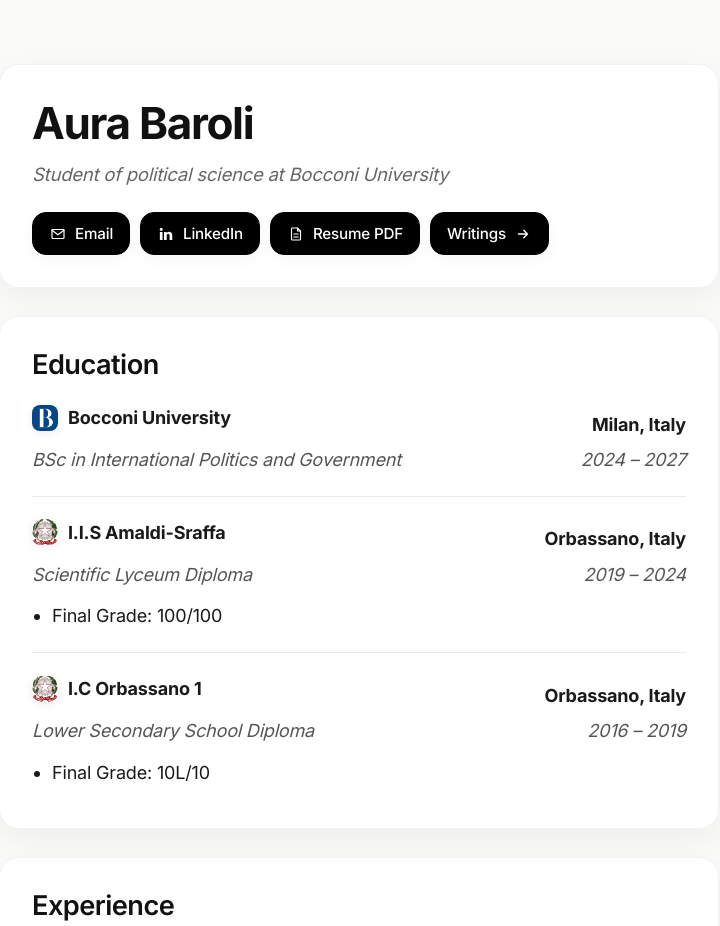
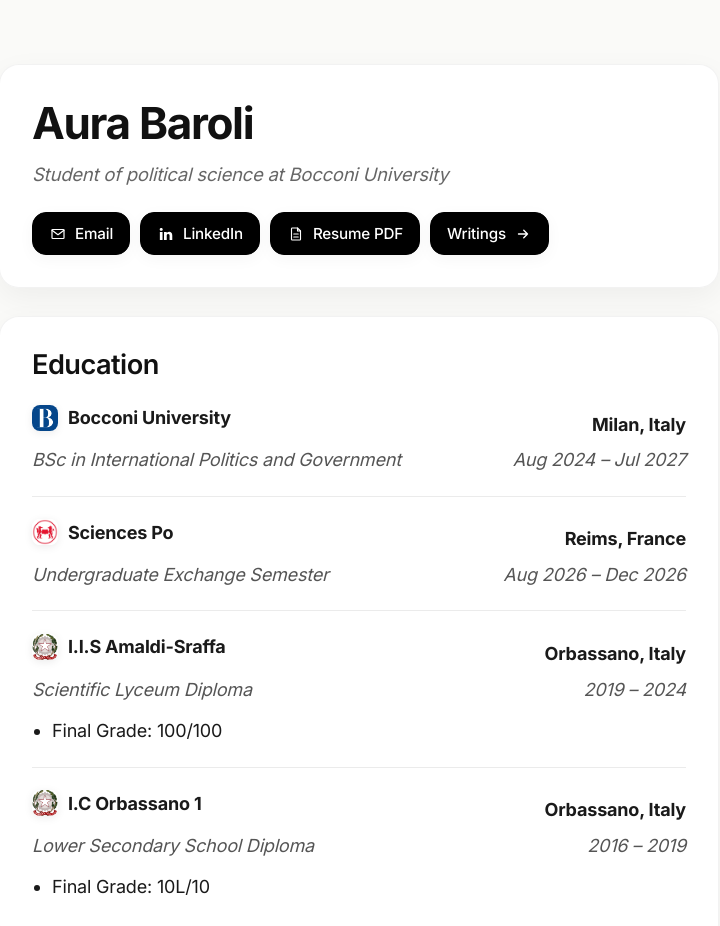
Before and after one commit to aurabaroli/aurabaroli.github.io, a plain HTML site: page index.html in a window 1280 px wide. Shown: the top 926 px of the page, without its empty margins (281-1001 px from the left). Drawn offline with Linux system fonts and the light colour scheme.

Commit message:
Update index.html

```diff
--- a/index.html
+++ b/index.html
@@ -167,7 +167,21 @@
         </div>
         <div class="entry-row bottom">
           <span class="entry-left">BSc in International Politics and Government</span>
-          <span class="entry-right">2024 – 2027</span>
+          <span class="entry-right">Aug 2024 – Jul 2027</span>
+        </div>
+      </div>
+
+      <div class="entry">
+        <div class="entry-row top">
+          <div class="entry-left entry-with-logo">
+            <img src="images/SciencesPo.jpeg" alt="SciencesPo logo" class="entry-logo">
+            <span>Sciences Po</span>
+          </div>
+          <span class="entry-right">Reims, France</span>
+        </div>
+        <div class="entry-row bottom">
+          <span class="entry-left">Undergraduate Exchange Semester</span>
+          <span class="entry-right">Aug 2026 – Dec 2026</span>
         </div>
       </div>
 
```
